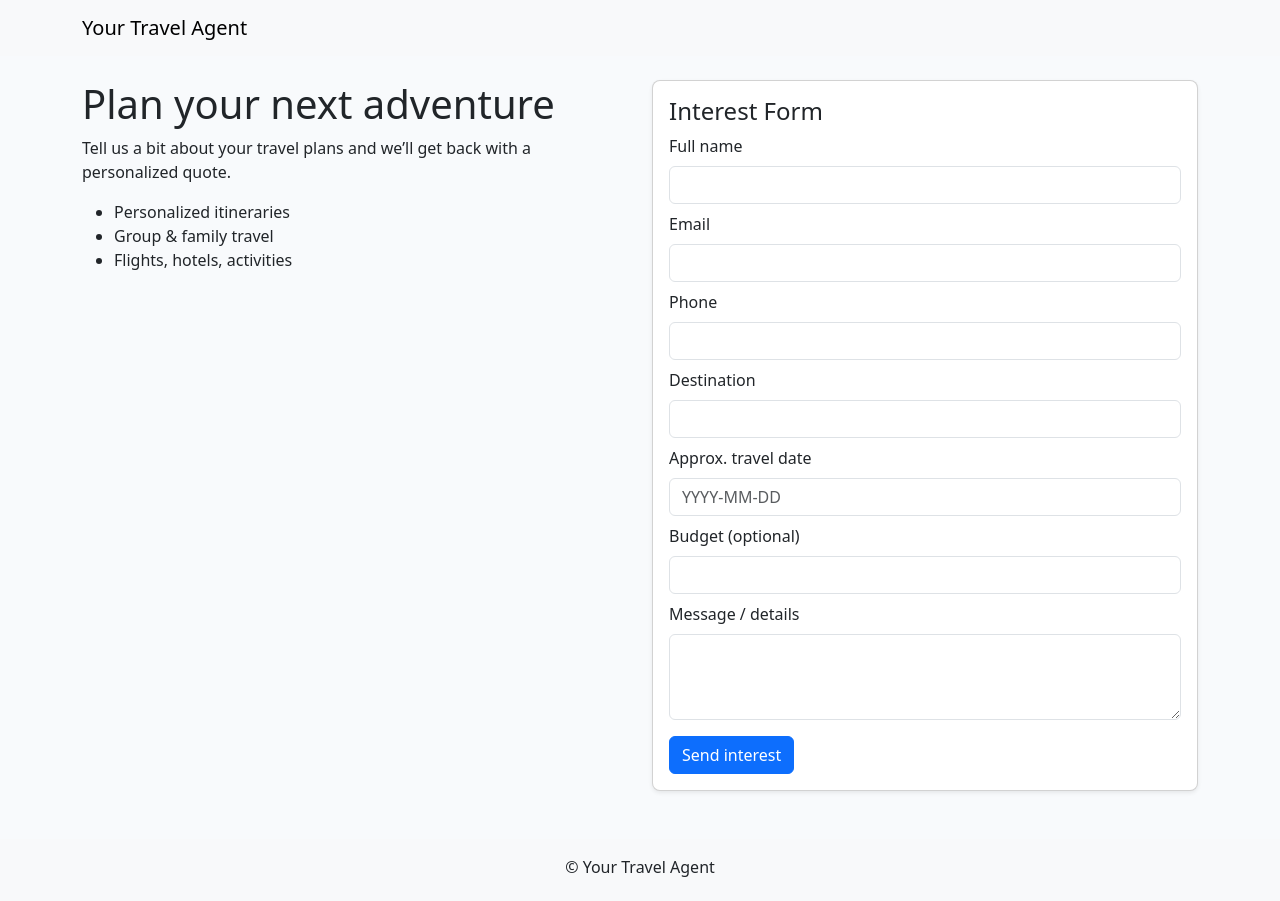
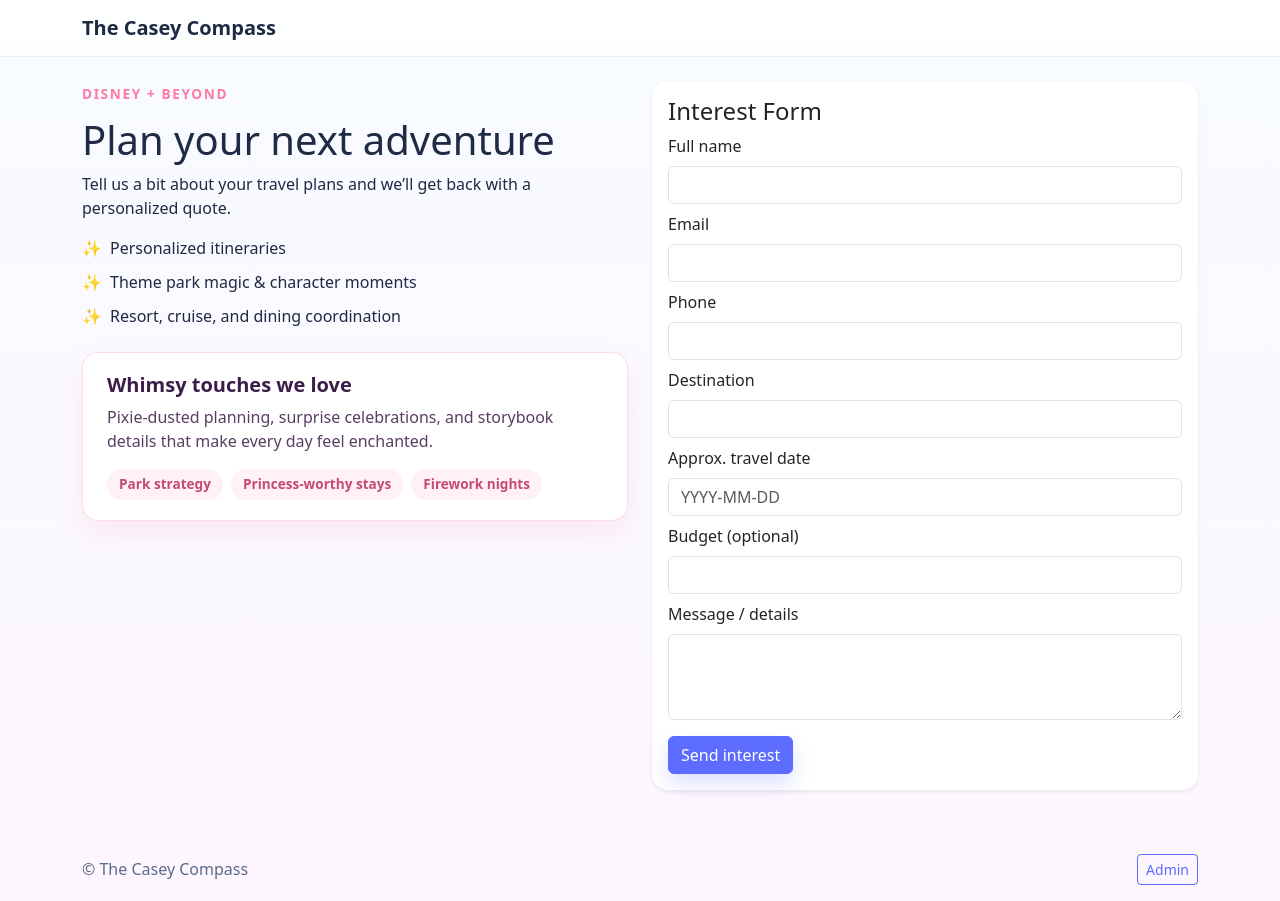
Before and after one commit to oplc18708/Travel-Agent-Site, a Flask app: page / in a window 1280 px wide. Before the commit the page ends 877 px from the top, so only its background shows below. Run offline with Flask 2, Linux system fonts and the light colour scheme.

Commit message:
Add admin-configured homepage content and gallery

```diff
--- a/app.py
+++ b/app.py
@@ -1,16 +1,22 @@
 import os
 import sqlite3
 import datetime
-from flask import Flask, render_template, request, abort
+import json
+from flask import Flask, render_template, request, redirect, url_for, session
 
 DB_PATH = os.environ.get('DB_PATH', 'submissions.db')
-ADMIN_KEY = os.environ.get('ADMIN_KEY', 'changeme')
+SETTINGS_PATH = os.environ.get('SETTINGS_PATH', 'settings.json')
+ADMIN_USERNAME = os.environ.get('ADMIN_USERNAME', 'admin')
+ADMIN_PASSWORD = os.environ.get('ADMIN_PASSWORD', 'changeme')
 
 app = Flask(__name__, static_folder='static')
 app.config['SECRET_KEY'] = os.environ.get('FLASK_SECRET_KEY', 'dev')
 
 
 def init_db():
+    db_dir = os.path.dirname(DB_PATH)
+    if db_dir:
+        os.makedirs(db_dir, exist_ok=True)
     conn = sqlite3.connect(DB_PATH)
     c = conn.cursor()
     c.execute('''
@@ -22,20 +28,66 @@ def init_db():
             destination TEXT,
             travel_date TEXT,
             budget TEXT,
+            image_urls TEXT,
             message TEXT,
             created_at TEXT
         )
     ''')
+    c.execute('PRAGMA table_info(submissions)')
+    columns = {row[1] for row in c.fetchall()}
+    if 'image_urls' not in columns:
+        c.execute('ALTER TABLE submissions ADD COLUMN image_urls TEXT')
     conn.commit()
     conn.close()
 
 
 init_db()
 
+DEFAULT_SETTINGS = {
+    'hero_heading': 'Plan your next adventure',
+    'hero_subheading': 'Tell us a bit about your travel plans and we’ll get back with a personalized quote.',
+    'feature_list': [
+        'Personalized itineraries',
+        'Theme park magic & character moments',
+        'Resort, cruise, and dining coordination',
+    ],
+    'whimsy_title': 'Whimsy touches we love',
+    'whimsy_body': 'Pixie-dusted planning, surprise celebrations, and storybook details that make every day feel enchanted.',
+    'whimsy_tags': [
+        'Park strategy',
+        'Princess-worthy stays',
+        'Firework nights',
+    ],
+    'gallery_images': [],
+}
+
+
+def load_settings():
+    settings = DEFAULT_SETTINGS.copy()
+    try:
+        with open(SETTINGS_PATH, 'r', encoding='utf-8') as handle:
+            data = json.load(handle)
+            if isinstance(data, dict):
+                settings.update({key: value for key, value in data.items() if value is not None})
+    except FileNotFoundError:
+        pass
+    except json.JSONDecodeError:
+        pass
+    return settings
+
+
+def save_settings(settings):
+    settings_dir = os.path.dirname(SETTINGS_PATH)
+    if settings_dir:
+        os.makedirs(settings_dir, exist_ok=True)
+    with open(SETTINGS_PATH, 'w', encoding='utf-8') as handle:
+        json.dump(settings, handle, indent=2)
+
 
 @app.route('/', methods=['GET'])
 def index():
-    return render_template('index.html')
+    settings = load_settings()
+    return render_template('index.html', settings=settings)
 
 
 @app.route('/submit', methods=['POST'])
@@ -51,19 +103,46 @@ def submit():
 
     conn = sqlite3.connect(DB_PATH)
     c = conn.cursor()
-    c.execute('''INSERT INTO submissions (name, email, phone, destination, travel_date, budget, message, created_at)
-                 VALUES (?, ?, ?, ?, ?, ?, ?, ?)''', (name, email, phone, destination, travel_date, budget, message, created_at))
+    c.execute('''INSERT INTO submissions (name, email, phone, destination, travel_date, budget, image_urls, message, created_at)
+                 VALUES (?, ?, ?, ?, ?, ?, ?, ?, ?)''', (name, email, phone, destination, travel_date, budget, '', message, created_at))
     conn.commit()
     conn.close()
 
     return render_template('thanks.html', name=name)
 
 
-@app.route('/admin', methods=['GET'])
+@app.route('/admin', methods=['GET', 'POST'])
 def admin():
-    key = request.args.get('key', '')
-    if key != ADMIN_KEY:
-        abort(401)
+    if not session.get('is_admin'):
+        return render_template('admin_login.html')
+
+    settings = load_settings()
+    if request.method == 'POST':
+        feature_list = [
+            item.strip()
+            for item in request.form.get('feature_list', '').splitlines()
+            if item.strip()
+        ]
+        whimsy_tags = [
+            tag.strip()
+            for tag in request.form.get('whimsy_tags', '').splitlines()
+            if tag.strip()
+        ]
+        gallery_images = [
+            url.strip()
+            for url in request.form.get('gallery_images', '').splitlines()
+            if url.strip()
+        ]
+        settings.update({
+            'hero_heading': request.form.get('hero_heading', '').strip(),
+            'hero_subheading': request.form.get('hero_subheading', '').strip(),
+            'feature_list': feature_list,
+            'whimsy_title': request.form.get('whimsy_title', '').strip(),
+            'whimsy_body': request.form.get('whimsy_body', '').strip(),
+            'whimsy_tags': whimsy_tags,
+            'gallery_images': gallery_images,
+        })
+        save_settings(settings)
 
     conn = sqlite3.connect(DB_PATH)
     conn.row_factory = sqlite3.Row
@@ -71,7 +150,23 @@ def admin():
     c.execute('SELECT * FROM submissions ORDER BY created_at DESC')
     rows = c.fetchall()
     conn.close()
-    return render_template('submissions.html', submissions=rows)
+    return render_template('admin.html', submissions=rows, settings=settings)
+
+
+@app.route('/admin/login', methods=['POST'])
+def admin_login():
+    username = request.form.get('username', '')
+    password = request.form.get('password', '')
+    if username == ADMIN_USERNAME and password == ADMIN_PASSWORD:
+        session['is_admin'] = True
+        return redirect(url_for('admin'))
+    return render_template('admin_login.html', error='Invalid credentials')
+
+
+@app.route('/admin/logout', methods=['POST'])
+def admin_logout():
+    session.pop('is_admin', None)
+    return redirect(url_for('index'))
 
 
 if __name__ == '__main__':
--- a/static/style.css
+++ b/static/style.css
@@ -1,2 +1,145 @@
-body { background: #f8fafc; }
-.card { border-radius: 8px; }
+body {
+  background: linear-gradient(180deg, #f7fbff 0%, #fef6ff 100%);
+  color: #1f2a44;
+  min-height: 100vh;
+}
+
+.eyebrow {
+  display: inline-block;
+  font-size: 0.85rem;
+  letter-spacing: 0.12em;
+  text-transform: uppercase;
+  font-weight: 700;
+  color: #ff7aa2;
+  margin-bottom: 0.75rem;
+}
+
+.feature-list {
+  list-style: none;
+  padding-left: 0;
+}
+
+.feature-list li {
+  position: relative;
+  padding-left: 1.75rem;
+  margin-bottom: 0.6rem;
+}
+
+.feature-list li::before {
+  content: "✨";
+  position: absolute;
+  left: 0;
+  top: 0;
+}
+
+.navbar {
+  background: rgba(255, 255, 255, 0.9);
+  border-bottom: 1px solid rgba(31, 42, 68, 0.08);
+}
+
+.navbar-brand {
+  font-weight: 700;
+  color: #1f2a44;
+}
+
+.card {
+  border-radius: 16px;
+  border: none;
+  box-shadow: 0 18px 40px rgba(31, 42, 68, 0.08);
+}
+
+.btn-primary {
+  background-color: #5b6cff;
+  border-color: #5b6cff;
+  box-shadow: 0 10px 20px rgba(91, 108, 255, 0.2);
+}
+
+.btn-primary:hover {
+  background-color: #4a59e6;
+  border-color: #4a59e6;
+}
+
+.btn-outline-primary {
+  color: #5b6cff;
+  border-color: #5b6cff;
+}
+
+.btn-outline-primary:hover {
+  background-color: #5b6cff;
+  border-color: #5b6cff;
+}
+
+.whimsy-card {
+  background: #ffffff;
+  border-radius: 16px;
+  padding: 1.25rem 1.5rem;
+  border: 1px solid rgba(255, 122, 162, 0.25);
+  box-shadow: 0 12px 24px rgba(255, 122, 162, 0.12);
+}
+
+.whimsy-card h5 {
+  font-weight: 700;
+  color: #3c1d4a;
+}
+
+.whimsy-card p {
+  color: #5a3d62;
+  margin-bottom: 1rem;
+}
+
+.whimsy-tags {
+  display: flex;
+  flex-wrap: wrap;
+  gap: 0.5rem;
+}
+
+.whimsy-tags span {
+  background: #fff1f6;
+  color: #c54b73;
+  padding: 0.35rem 0.75rem;
+  border-radius: 999px;
+  font-size: 0.85rem;
+  font-weight: 600;
+}
+
+.gallery-card {
+  background: #ffffff;
+  border-radius: 16px;
+  overflow: hidden;
+  box-shadow: 0 12px 24px rgba(31, 42, 68, 0.08);
+}
+
+.gallery-card img {
+  width: 100%;
+  height: 220px;
+  object-fit: cover;
+  display: block;
+}
+
+.admin-card {
+  background: #ffffff;
+  border-radius: 16px;
+  box-shadow: 0 12px 24px rgba(31, 42, 68, 0.08);
+  padding: 1.5rem;
+}
+
+.admin-card textarea {
+  min-height: 140px;
+}
+
+.admin-actions {
+  display: flex;
+  gap: 0.5rem;
+  justify-content: flex-end;
+  flex-wrap: wrap;
+}
+
+.footer {
+  color: #5a6b87;
+}
+
+.submissions-table {
+  background: #fff;
+  border-radius: 12px;
+  overflow: hidden;
+}
--- a/templates/index.html
+++ b/templates/index.html
@@ -3,27 +3,37 @@
   <head>
     <meta charset="utf-8">
     <meta name="viewport" content="width=device-width, initial-scale=1">
-    <title>Travel Agent - Get Started</title>
+    <title>The Casey Compass - Get Started</title>
     <link href="https://cdn.jsdelivr.net/npm/bootstrap@5.3.0/dist/css/bootstrap.min.css" rel="stylesheet">
     <link rel="stylesheet" href="/static/style.css">
   </head>
   <body>
-    <nav class="navbar navbar-light bg-light mb-4">
+    <nav class="navbar navbar-light mb-4">
       <div class="container">
-        <a class="navbar-brand" href="/">Your Travel Agent</a>
+        <a class="navbar-brand" href="/">The Casey Compass</a>
       </div>
     </nav>
 
     <main class="container">
       <div class="row">
         <div class="col-md-6">
-          <h1>Plan your next adventure</h1>
-          <p>Tell us a bit about your travel plans and we’ll get back with a personalized quote.</p>
-          <ul>
-            <li>Personalized itineraries</li>
-            <li>Group & family travel</li>
-            <li>Flights, hotels, activities</li>
+          <span class="eyebrow">Disney + beyond</span>
+          <h1>{{ settings.hero_heading }}</h1>
+          <p>{{ settings.hero_subheading }}</p>
+          <ul class="feature-list">
+            {% for item in settings.feature_list %}
+              <li>{{ item }}</li>
+            {% endfor %}
           </ul>
+          <div class="whimsy-card mt-4">
+            <h5>{{ settings.whimsy_title }}</h5>
+            <p>{{ settings.whimsy_body }}</p>
+            <div class="whimsy-tags">
+              {% for tag in settings.whimsy_tags %}
+                <span>{{ tag }}</span>
+              {% endfor %}
+            </div>
+          </div>
         </div>
         <div class="col-md-6">
           <div class="card p-3 shadow-sm">
@@ -62,10 +72,27 @@
           </div>
         </div>
       </div>
+      {% if settings.gallery_images %}
+      <section class="gallery mt-5">
+        <h2 class="mb-3">Gallery inspiration</h2>
+        <div class="row g-3">
+          {% for image in settings.gallery_images %}
+            <div class="col-6 col-md-4">
+              <div class="gallery-card">
+                <img src="{{ image }}" alt="Travel inspiration" loading="lazy">
+              </div>
+            </div>
+          {% endfor %}
+        </div>
+      </section>
+      {% endif %}
     </main>
 
-    <footer class="mt-5 py-3 bg-light text-center">
-      <div class="container">&copy; Your Travel Agent</div>
+    <footer class="mt-5 py-3 text-center footer">
+      <div class="container d-flex flex-column flex-md-row justify-content-between align-items-center gap-2">
+        <span>&copy; The Casey Compass</span>
+        <a class="btn btn-sm btn-outline-primary" href="/admin">Admin</a>
+      </div>
     </footer>
   </body>
 </html>
```
Also changed, not shown: docker-compose.yml (+6 -3 lines), templates/admin.html (added, +100 -0 lines), templates/admin_login.html (added, +40 -0 lines), templates/submissions.html (deleted, +0 -44 lines), templates/thanks.html (+7 -1 lines), README.md, 1 other file.
